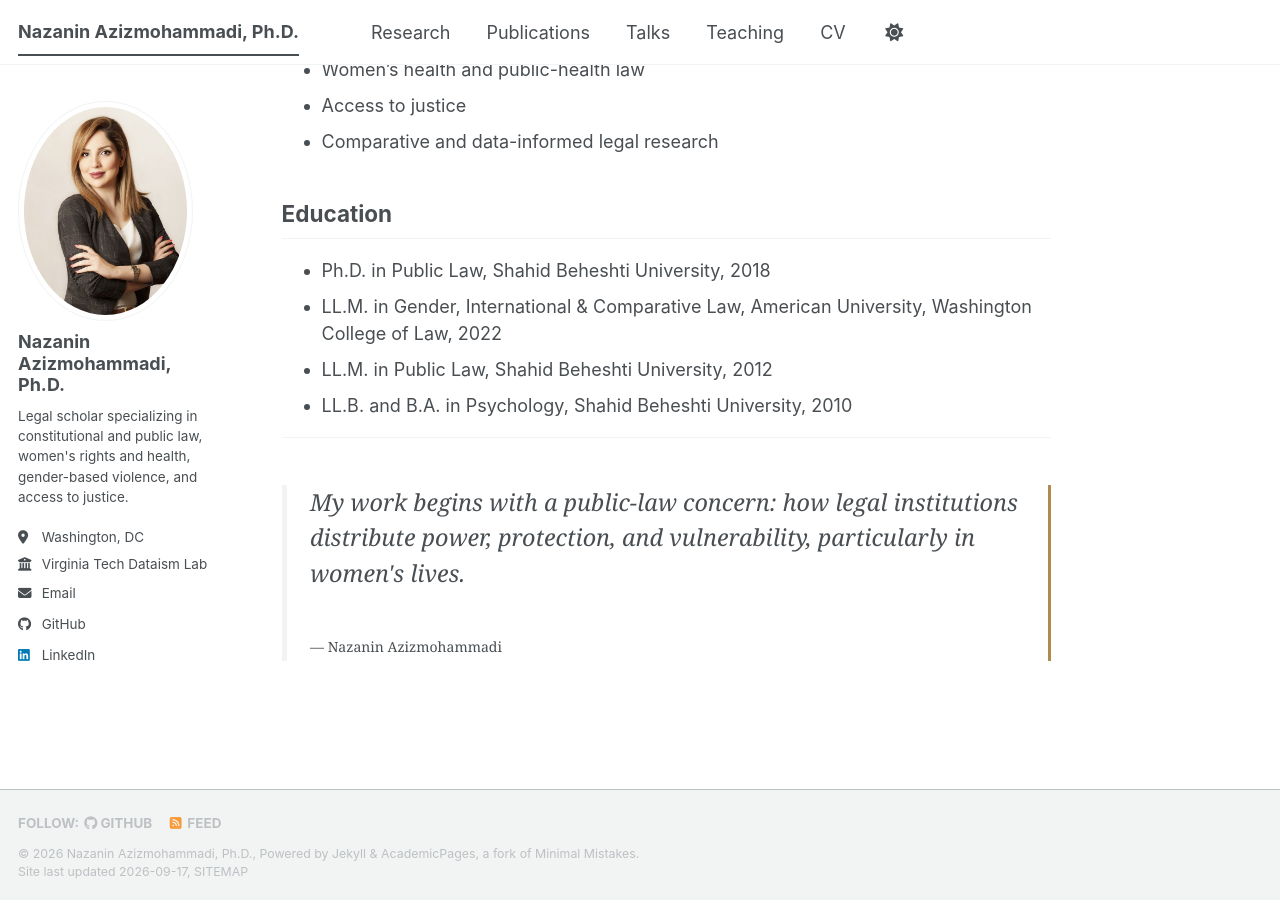
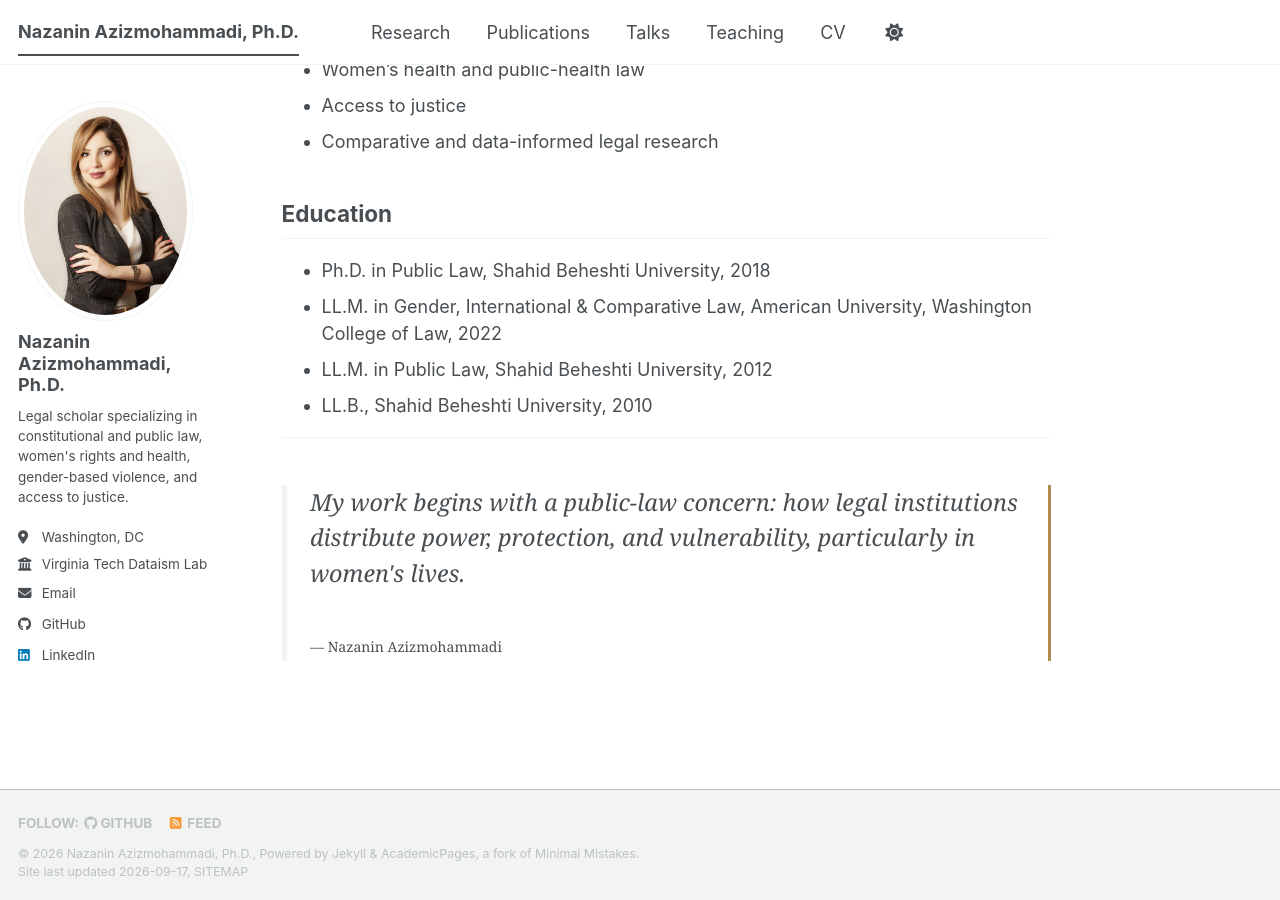
Before and after one commit to nazaninazizmohammadi/nazaninazizmohammadi.github.io, a Jekyll site: the page built from _pages/about.md, in a window 1280 px wide and 900 px high, scrolled down 803 px. Built offline with Jekyll 4.4.1, drawn with Linux system fonts in a browser that asks for light colours; a style sheet for code colours, icons or effects is not loaded.

Commit message:
Remove psychology degree from public profile

```diff
--- a/_pages/about.md
+++ b/_pages/about.md
@@ -27,7 +27,7 @@ I currently serve as a Senior Research Affiliate at Virginia Tech's Dataism Lab
 * Ph.D. in Public Law, Shahid Beheshti University, 2018
 * LL.M. in Gender, International & Comparative Law, American University, Washington College of Law, 2022
 * LL.M. in Public Law, Shahid Beheshti University, 2012
-* LL.B. and B.A. in Psychology, Shahid Beheshti University, 2010
+* LL.B., Shahid Beheshti University, 2010
 
 ---
 
```
Also changed, not shown: _pages/cv.md (+1 -1 lines).
